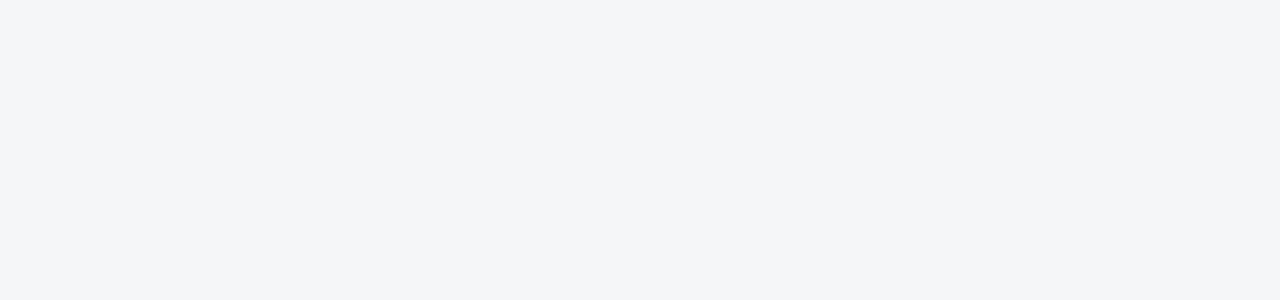
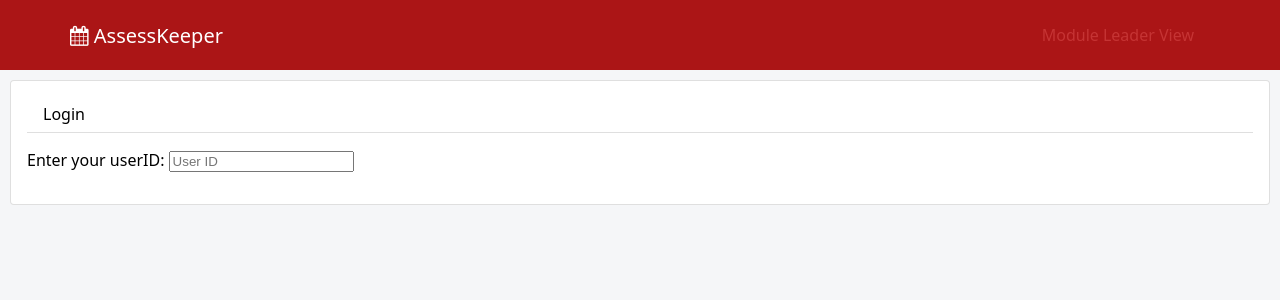
Before and after one commit to Mihir42/Assessment-Keeper-CSE-Connect, a React (Vite) app: page /login in a window 1280 px wide. Before the commit this address had no page. Shown: the top 300 px of the page. Built offline with nearby package versions, Linux system fonts and the light colour scheme.

Commit message:
Creating login page for students and Module Leader

```diff
--- a/src/App.jsx
+++ b/src/App.jsx
@@ -2,12 +2,14 @@ import { BrowserRouter, Route, Routes } from 'react-router-dom';
 import StudentDashboard from './components/views/StudentDashboard';
 import Assessments from './components/views/Assessments';
 import ModuleLeaderDashboard from './components/views/ModuleLeaderDashboard';
+import Login from './components/views/Login.jsx';
 import './App.scss';
 
 function App() {
 	return (
 		<BrowserRouter>
 			<Routes>
+				<Route path="/login" element={<Login />}/>
 				<Route path="/" element={<StudentDashboard/>} />
 				<Route path="/assessments" element={<Assessments />} />
 				<Route path="/moduleView" element={<ModuleLeaderDashboard />} />
--- a/src/components/layout/Assessments.jsx
+++ b/src/components/layout/Assessments.jsx
@@ -62,7 +62,7 @@ export default function Assessments({ activeModuleId = 0 }) {
 		}
 	} */
 
-	console.log(assessments);
+
 	// View ----------------------------------------
 	return (
 		<Card title={'Assessment'}>
--- /dev/null
+++ b/src/components/views/Login.jsx
@@ -0,0 +1,23 @@
+import Header from '../layout/Header';
+import Card from '../UI/Card.jsx';
+import { useState } from 'react';
+import Modules from '../layout/Modules';
+export default function Login() {
+	const [userID, setUserID] = useState(null);
+
+	const handleSubmit = (event) => {
+		event.preventDefault();
+	};
+
+	console.log(userID);
+	return (
+		<>
+			<Header/>
+			<Card title='Login'>
+				<form onSubmit={handleSubmit}>
+					Enter your userID: <input type='text' id='firstName' value={userID} placeholder='User ID' onChange={(event) => setUserID(event.target.value)}/>
+				</form>
+			</Card>
+		</>
+	);
+}
--- /dev/null
+++ b/src/components/views/Login.scss
@@ -0,0 +1,8 @@
+.loginCard {
+    box-shadow: 0 4px 8px 0 rgba(0,0,0,0.2);
+    transition: 0.3s;
+}
+
+.container {
+    padding:2px 16px;
+}
```
